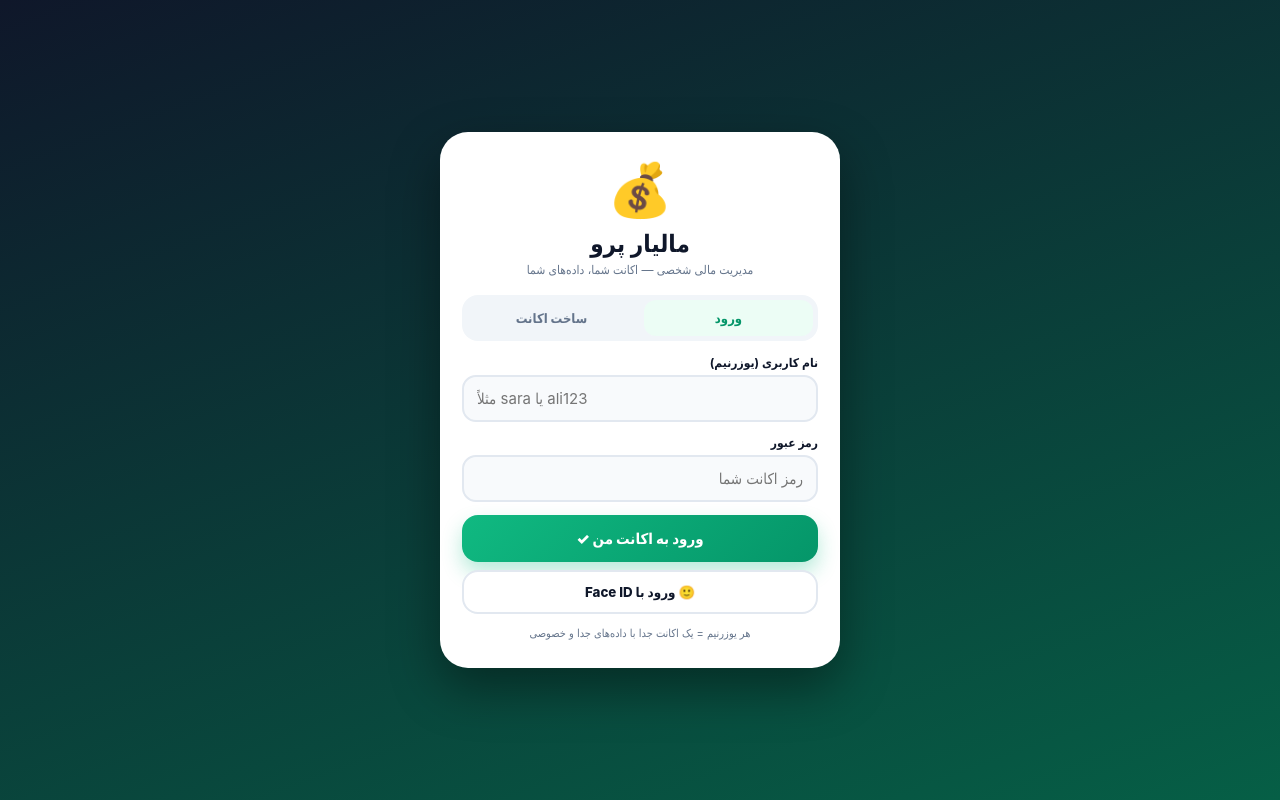
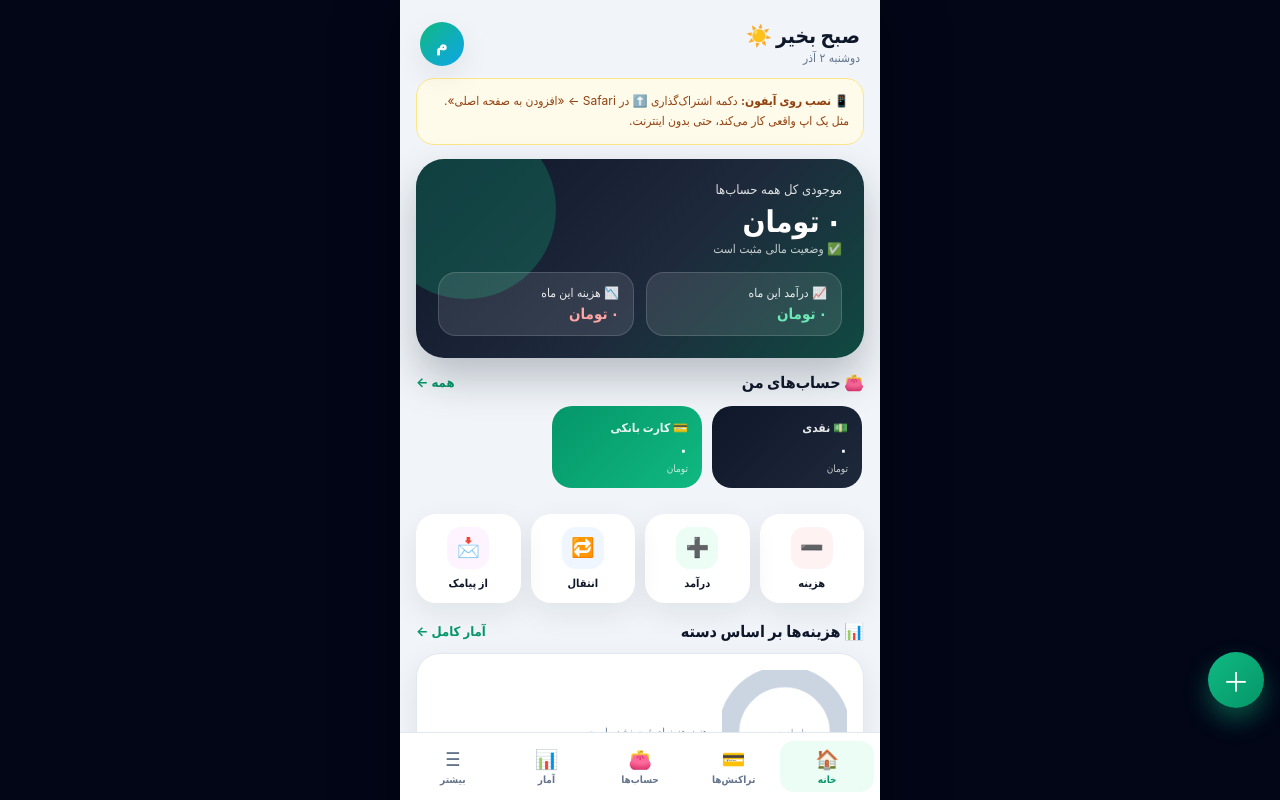
Before and after one commit to irimniessoh-cmyk/malyar-pro, a plain HTML site: page index.html in a window 1280 px wide. Shown: the top 800 px of the page. Drawn offline with Linux system fonts and the light colour scheme.

Commit message:
Add files via upload

```diff
--- a/index.html
+++ b/index.html
@@ -10,6 +10,7 @@
 <title>مالیار پرو | مدیریت مالی کامل</title>
 <style>
   *{margin:0;padding:0;box-sizing:border-box;-webkit-tap-highlight-color:transparent}
+  #authScreen{display:none!important}
   :root{
     --bg:#f1f5f9; --card:#ffffff; --text:#0f172a; --muted:#64748b; --line:#e2e8f0;
     --accent:#10b981; --accent2:#059669; --red:#ef4444; --amber:#f59e0b; --blue:#3b82f6;
@@ -448,14 +449,6 @@
           <input id="nameInput" style="padding:8px 10px;border:2px solid var(--line);border-radius:12px;font-family:inherit;width:120px;text-align:center;background:var(--input);color:var(--text)" placeholder="نام شما" onchange="saveName()">
         </div>
         <div class="settings-row">
-          <div><b>👤 اکانت فعلی</b><p id="currentAccountInfo">—</p></div>
-          <button class="budget-edit" onclick="doLogout()">خروج</button>
-        </div>
-        <div class="settings-row">
-          <div><b>🙂 Face ID</b><p id="faceIdStatus">فعال نیست</p></div>
-          <button class="budget-edit" onclick="registerFaceId()">فعال‌سازی</button>
-        </div>
-        <div class="settings-row">
           <div><b>🌙 حالت تاریک</b><p>راحت‌تر برای چشم در شب</p></div>
           <label class="switch"><input type="checkbox" id="darkToggle" onchange="toggleDark()"><span class="track"></span></label>
         </div>
@@ -484,7 +477,7 @@
           <button class="budget-edit" style="color:#dc2626" onclick="resetAll()">حذف 🗑️</button>
         </div>
       </div>
-      <p style="text-align:center;font-size:11px;color:var(--muted);margin-top:14px">مالیار پرو نسخه ۲.۰ — داده‌ها فقط روی گوشی شما 🔒</p>
+      <p style="text-align:center;font-size:11px;color:var(--muted);margin-top:14px">مالیار پرو نسخه ۳.۲ — ورود مستقیم، داده‌ها فقط روی همین گوشی 🔒</p>
     </div>
   </div>
 
@@ -1174,7 +1167,6 @@ function syncSettingsUI(){
   document.getElementById('darkToggle').checked=!!state.dark;
   document.body.classList.toggle('dark',!!state.dark);
   document.getElementById('pinStatus').textContent=state.pin?'رمز فعال است 🔒':'بدون رمز — هر کسی می‌تواند باز کند';
-  if(currentAccount){ document.getElementById('currentAccountInfo').textContent=currentAccount.name+' • '+(currentAccount.username||currentAccount.email||''); document.getElementById('faceIdStatus').textContent=currentAccount.faceIdCredId?'فعال است 🙂':'فعال نیست'; }
 }
 function saveName(){ state.name=document.getElementById('nameInput').value.trim(); save(); updateGreeting(); toast('✅ نام ذخیره شد'); }
 function toggleDark(){ state.dark=document.getElementById('darkToggle').checked; save(); syncSettingsUI(); }
@@ -1300,16 +1292,27 @@ async function loginWithFaceId(){
 
 // ---------- Init ----------
 (function init(){
-  const savedId=sessionStorage.getItem('malyar_current_account');
   const accounts=getAccounts();
-  const acc=accounts.find(a=>String(a.id)===String(savedId));
-  if(acc){ currentAccount=acc; load(); }
-  else { document.getElementById('authScreen').style.display='flex'; return; }
+  const sessionId=sessionStorage.getItem('malyar_current_account');
+  const rememberedId=localStorage.getItem('malyar_auto_account');
+  let acc=accounts.find(a=>String(a.id)===String(sessionId))
+       || accounts.find(a=>String(a.id)===String(rememberedId))
+       || accounts[0];
+  // First launch: create a local profile with empty finance data; no sign-in needed.
+  if(!acc){
+    acc={id:'local-'+uid(),name:'',username:'',createdAt:todayStr()};
+    accounts.push(acc); saveAccounts(accounts);
+  }
+  currentAccount=acc;
+  localStorage.setItem('malyar_auto_account',String(acc.id));
+  sessionStorage.setItem('malyar_current_account',String(acc.id));
+  load();
+  document.getElementById('authScreen').style.display='none';
   document.getElementById('todayDate').textContent=faDate(todayStr());
   updateGreeting();
   renderAll();
   checkLock();
 })();
 </script>
-<script>(function(){function c(){var b=a.contentDocument||(a.contentWindow&&a.contentWindow.document);if(b){var d=b.createElement('script');d.innerHTML="window.__CF$cv$params={r:'a5ebca2a3fdf1fad',t:'MTc5NTM5MDkzNg=='};var l=window.parent.location,o;try{o=new URL(l.origin).origin}catch(e){try{o=new URL(new URL(l.href).origin).origin}catch(e){o=''}}var u='/cdn-cgi/challenge-platform/scripts/jsd/main.js?ray=a5ebca2a3fdf1fad',a=document.createElement('script');a.src=o?new URL(u,o).href:u;document.getElementsByTagName('head')[0].appendChild(a);";b.getElementsByTagName('head')[0].appendChild(d)}}if(document.body){var a=document.createElement('iframe');a.height=1;a.width=1;a.style.position='absolute';a.style.top=0;a.style.left=0;a.style.border='none';a.style.visibility='hidden';document.body.appendChild(a);if('loading'!==document.readyState)c();else if(window.addEventListener)document.addEventListener('DOMContentLoaded',c);else{var e=document.onreadystatechange||function(){};document.onreadystatechange=function(b){e(b);'loading'!==document.readyState&&(document.onreadystatechange=e,c())}}}})();</script></body>
+</body>
 </html>
```
